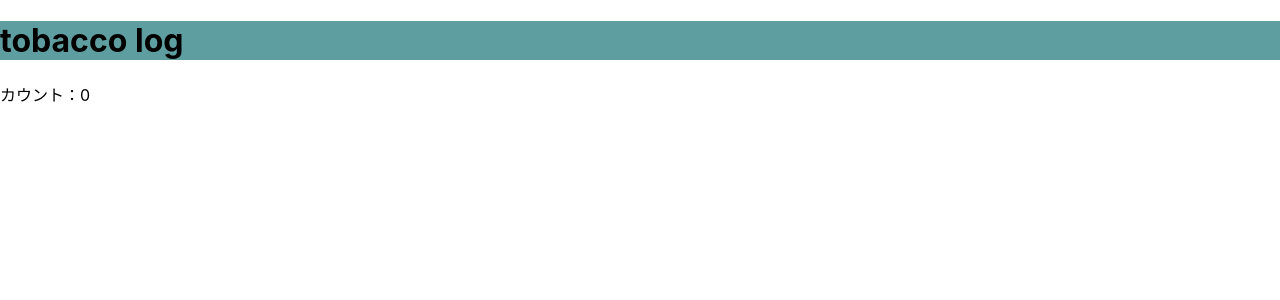
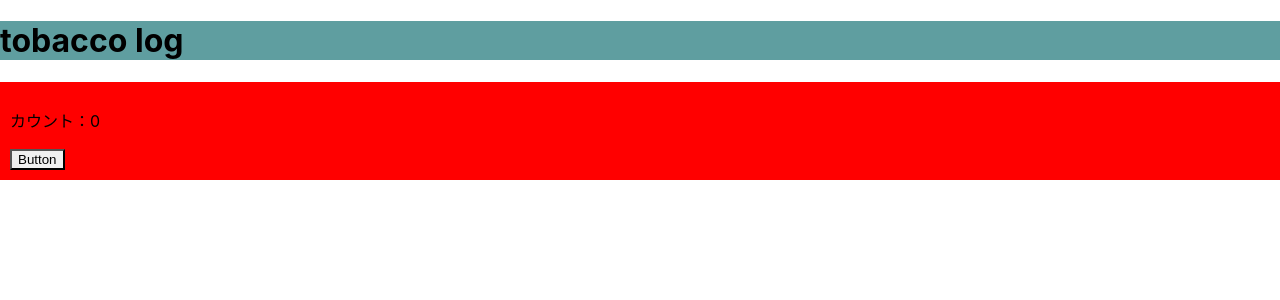
Before and after one commit to seetsuko/its-nonda-, a React (Create React App) app: page / in a window 1280 px wide. Shown: the top 300 px of the page. Built offline with nearby package versions, Linux system fonts and the light colour scheme.

Commit message:
fix: カウンター機能を修正
カウンター機能が未完成だったので、修正した。

```diff
--- a/src/Counter.tsx
+++ b/src/Counter.tsx
@@ -1,12 +1,25 @@
 import React, { useState } from "react"
+import { Box,Text, Button } from '@chakra-ui/react'
 
 export const Counter = () => {
 
   const [count, setCount] = useState(0)
 
+  const onIncrement = () => {
+    setCount(count + 1)
+  }
+
   return(
-    <div>
-      カウント：{count}
-    </div>
+    <Box
+        padding={10}
+        backgroundColor="red"
+        display='block'
+        >
+      <Text>カウント：{count}</Text>
+      <Button
+          colorScheme='blue'
+          onClick={onIncrement}
+      >Button</Button>
+    </Box>
   )
 }
```
